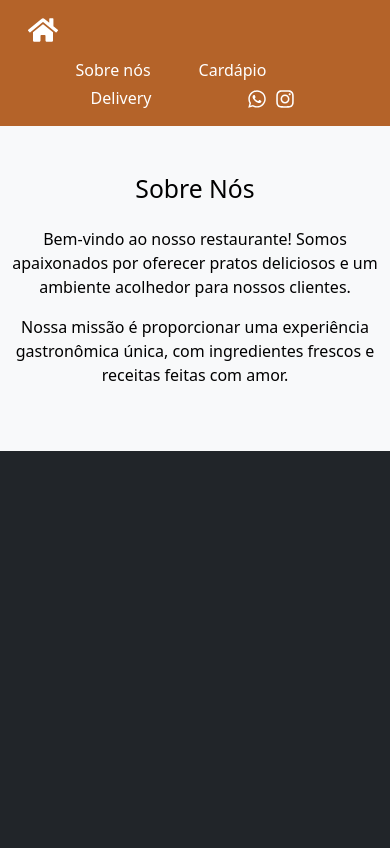
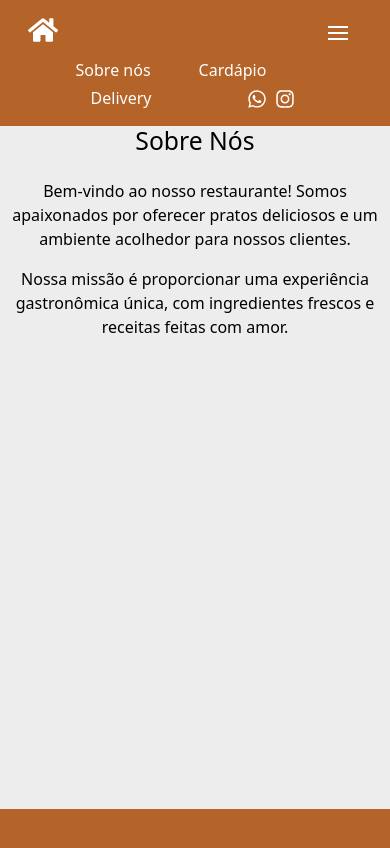
Before and after one commit to DOAgustavo/rest-palatus, a Next.js app: page / in a window 390 px wide. Shown: the top 848 px of the page. Built offline with nearby package versions, Linux system fonts and the light colour scheme.

Commit message:
adicionando o button hamburger

```diff
--- a/src/app/(public)/page.tsx
+++ b/src/app/(public)/page.tsx
@@ -1,12 +1,14 @@
 import '../styles/globals.css';
-import NavBar from '../../components/NavBar';
-import SobreNos from '../../components/SobreNos';
+import NavBar from '../../components/NavBar/NavBar';
+import SobreNos from '../../components/screens/SobreNos';
+
 export default function Home(){
 
   return (
       <div>
         <NavBar/>
         <SobreNos/>
+
       </div>
   );
 }
--- a/src/app/styles/globals.css
+++ b/src/app/styles/globals.css
@@ -1,6 +1,9 @@
 /* Cor de fundo marrom para a navbar */
 .bg-brown {
   background-color: #b46329;
+}
+.bg-branco{
+  background-color: #e9e9e9;
 }
 
 /* Estilo para links na navbar */
--- a/src/components/NavBar.tsx
+++ b/src/components/NavBar/NavBar.tsx
@@ -1,8 +1,11 @@
 import { FaWhatsapp, FaInstagram, FaHome } from 'react-icons/fa';
+import NavButton from '../buttons/NavButton';
 
 export default function NavBar() {
   return (
     <div className="navbar bg-brown px-3 text-white">
+
+
       <div className="container d-flex flex-wrap justify-content-between align-items-center">
         {/* Logo */}
         <div className="navbar-brand d-flex align-items-center mb-2 mb-md-0">
@@ -10,7 +13,7 @@ export default function NavBar() {
             <FaHome size={30} className="me-2" />
           </a>
         </div>
-
+      <NavButton />
         {/* Links */}
         <section>
           <ul className="d-flex flex-wrap list-unstyled m-0 justify-content-center">
--- /dev/null
+++ b/src/components/buttons/NavButton.tsx
@@ -0,0 +1,10 @@
+"use client";
+
+import Hamburger from "hamburger-react";
+import { useState } from "react";
+export default function NavButton() {
+    const [Open, setOpen] = useState(false);
+    return (<div>
+        <Hamburger toggled={Open} toggle={setOpen} size={20} />
+    </div>);
+}
--- a/src/components/SobreNos.tsx
+++ b/src/components/screens/SobreNos.tsx
@@ -1,7 +1,10 @@
 export default function SobreNos() {
     return (
-      <section className="bg-light py-5 text-black">
+      <div className="  text-black" style={{height: '90vh', background: 'linear-gradient(180deg, #ededed 90%,#b46329 10%)'
+        ,
+      }}>
         <div className="container text-center">
+
           <h2 className="mb-4">Sobre Nós</h2>
           <p className="mb-3">
             Bem-vindo ao nosso restaurante! Somos apaixonados por oferecer pratos deliciosos e um ambiente acolhedor para nossos clientes.
@@ -10,6 +13,6 @@ export default function SobreNos() {
             Nossa missão é proporcionar uma experiência gastronômica única, com ingredientes frescos e receitas feitas com amor.
           </p>
         </div>
-      </section>
+      </div>
     );
   }
```
Also changed, not shown: package.json (+4 -3 lines), 1 other file (tests, documents, lock files or other folders).
